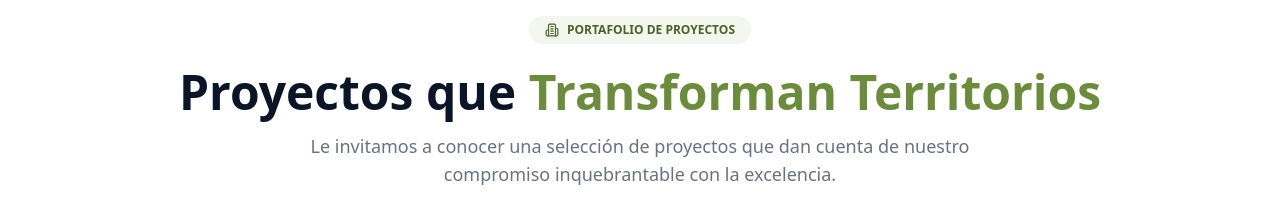
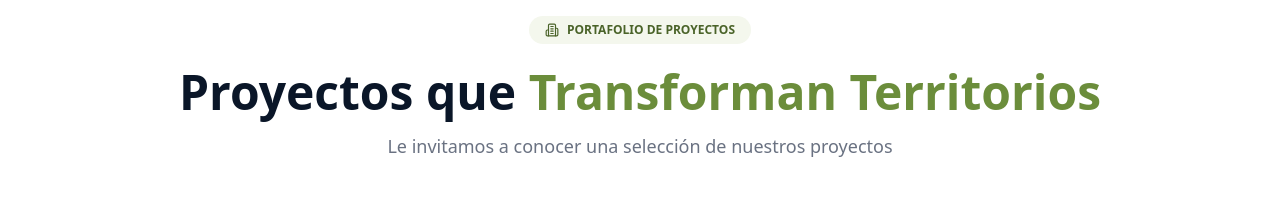
Before and after one commit to galvezai650-svg/E-I.SAS, a Next.js app: page / in a window 1280 px wide. Shown: the part 5380-5602 px from the top of the page. Built offline with nearby package versions, Linux system fonts and the light colour scheme; a web font is replaced by a local one.

Commit message:
a49353b0-39a0-4937-a460-e86f9cafa04e

```diff
--- a/src/app/page.tsx
+++ b/src/app/page.tsx
@@ -464,7 +464,7 @@ function ProjectsPreview() {
             Proyectos que <span className="text-brand">Transforman Territorios</span>
           </h2>
           <p className="text-gray-500 max-w-2xl mx-auto text-lg">
-            Le invitamos a conocer una selección de proyectos que dan cuenta de nuestro compromiso inquebrantable con la excelencia.
+            Le invitamos a conocer una selección de nuestros proyectos
           </p>
         </motion.div>
 
```
